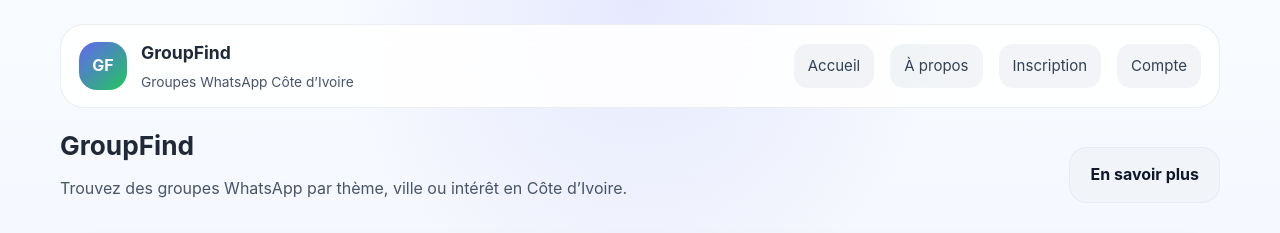
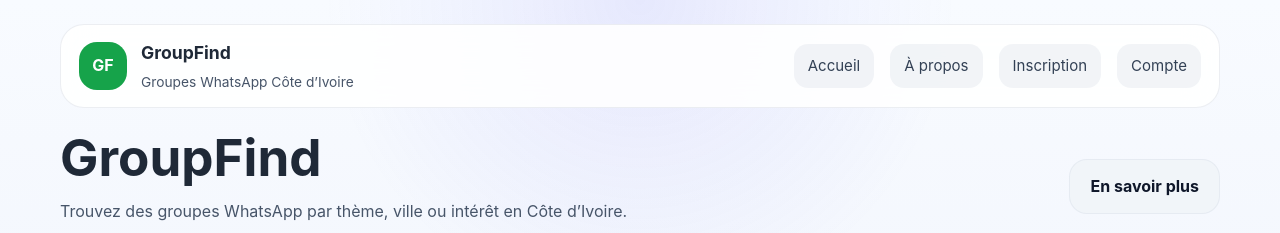
Before and after one commit to tobehonestlabs-rgb/GroupFind, a Next.js app: page / in a window 1280 px wide. Shown: the top 233 px of the page. Built offline with nearby package versions, Linux system fonts and the light colour scheme; no server answers; the database is empty.

Commit message:
improved signup

```diff
--- a/app/globals.css
+++ b/app/globals.css
@@ -67,7 +67,7 @@ button {
   display: grid;
   place-items: center;
   border-radius: 18px;
-  background: linear-gradient(135deg, #6366f1, #22c55e);
+  background: #16a34a;
   color: white;
   font-weight: 700;
 }
@@ -110,6 +110,11 @@ button {
   margin: 0 0 16px;
   font-size: clamp(1.64rem, 2vw, 2.4rem);
   line-height: 1.05;
+}
+
+.hero-title {
+  font-size: clamp(2.8rem, 4vw, 4.8rem);
+  line-height: 1;
 }
 
 .badge-list {
@@ -175,15 +180,15 @@ button {
   border: none;
   border-radius: 18px;
   padding: 14px 20px;
-  background: #2563eb; /* solid blue */
+  background: #16a34a;
   color: white;
   font-weight: 700;
-  transition: transform 0.12s ease, box-shadow 0.12s ease, opacity 0.12s ease;
+  transition: transform 0.12s ease, opacity 0.12s ease;
 }
 
 .button:hover {
-  transform: translateY(-2px);
-  opacity: 0.98;
+  transform: translateY(-1px);
+  opacity: 0.95;
 }
 
 .button.secondary {
--- a/app/page.tsx
+++ b/app/page.tsx
@@ -11,7 +11,7 @@ export default async function HomePage() {
       <section className="section">
         <div className="section-summary">
           <div>
-            <h1 className="section-title">GroupFind</h1>
+            <h1 className="section-title hero-title">GroupFind</h1>
             <p className="page-note">Trouvez des groupes WhatsApp par thème, ville ou intérêt en Côte d’Ivoire.</p>
           </div>
           <Link href="/about" className="button secondary">
--- a/app/signup/page.tsx
+++ b/app/signup/page.tsx
@@ -1,6 +1,6 @@
 "use client";
 
-import { useState } from 'react';
+import { useState, type FormEvent } from 'react';
 import { useRouter } from 'next/navigation';
 
 export default function SignupPage() {
@@ -12,7 +12,7 @@ export default function SignupPage() {
   const [error, setError] = useState<string | null>(null);
   const router = useRouter();
 
-  async function handleSignup(e: React.FormEvent) {
+  async function handleSignup(e: FormEvent) {
     e.preventDefault();
     setError(null);
     setLoading(true);
```
Also changed, not shown: app/account/page.tsx (+2 -5 lines).
